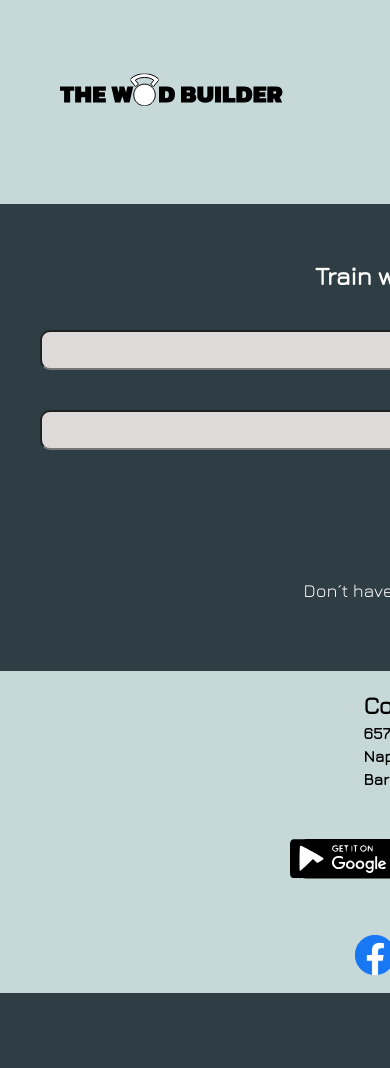
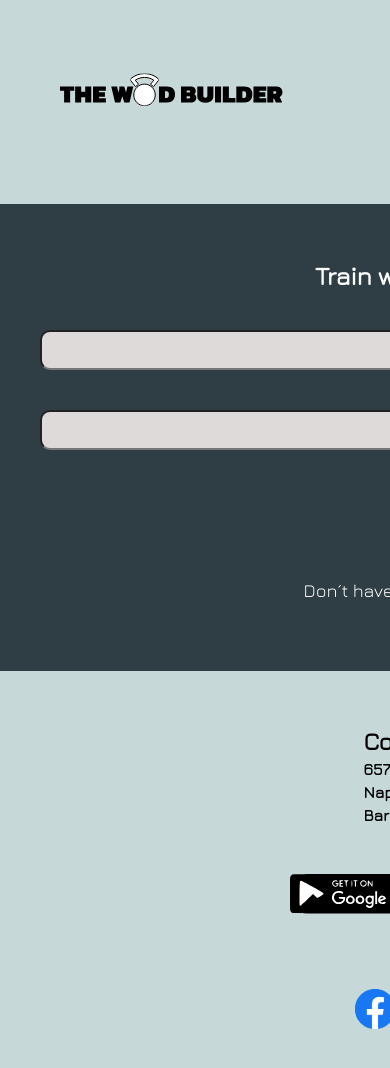
Before and after one commit to bertarosalia/berta-floran-front-The-Wod-Builder, a React (Create React App) app: page /login in a window 390 px wide. Shown: the top 1068 px of the page. Before the commit the page ends 993 px from the top, so only its background shows below. Built offline with nearby package versions, Linux system fonts and the light colour scheme; no server answers.

Commit message:
add media queries to footer

```diff
--- a/src/components/Footer/FooterStyled.ts
+++ b/src/components/Footer/FooterStyled.ts
@@ -3,17 +3,22 @@ import styledMainTheme from "../../styledMainTheme";
 
 const FooterStyled = styled.footer`
   background-color: ${styledMainTheme.navigation};
-  height: 100%;
-
+  padding: 16px;
+  gap: 16px;
+  bottom: 0;
+  @media (min-width: 700px) {
+  }
   .footer__container {
     display: flex;
+    flex-direction: column;
+    align-items: center;
+    margin: 0;
+    padding: 20px;
+    @media (min-width: 700px) {
       align-content: space-between;
       justify-content: space-around;
       gap: 16px;
-    @media (max-width: 768px) {
-      flex-direction: column;
-      align-items: center;
-      margin: 0;
+      flex-direction: row;
     }
   }
 
@@ -21,9 +26,9 @@ const FooterStyled = styled.footer`
     display: flex;
     flex-direction: column;
     font-size: 16px;
+    margin-bottom: 15px;
+    @media (min-width: 700px) {
       margin-bottom: 30px;
-    @media (max-width: 768px) {
-      margin-bottom: 0;
     }
   }
 
@@ -36,10 +41,9 @@ const FooterStyled = styled.footer`
   .footer__download {
     height: 100px;
     width: 300px;
+    @media (min-width: 700px) {
+      margin: 20;
       cursor: pointer;
-    margin: 20px;
-    @media (max-width: 768px) {
-      margin: 0;
     }
   }
 
@@ -48,8 +52,9 @@ const FooterStyled = styled.footer`
     width: 40px;
     margin: 15px;
     margin-top: 45px;
+
+    @media (min-width: 700px) {
       cursor: pointer;
-    @media (max-width: 768px) {
       margin-top: 0;
     }
   }
```
Lines whose indentation alone changed are shown as unchanged.
